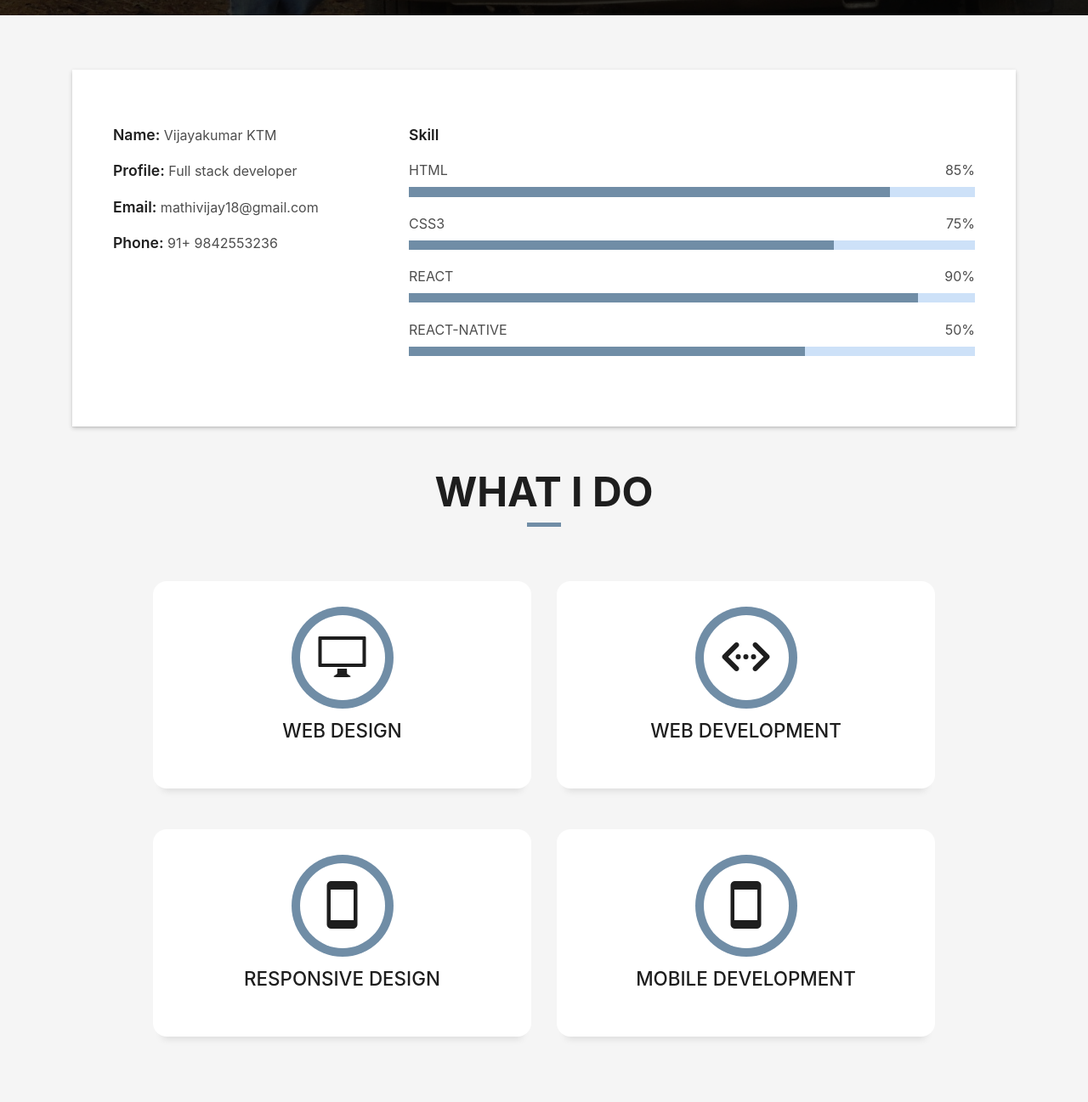
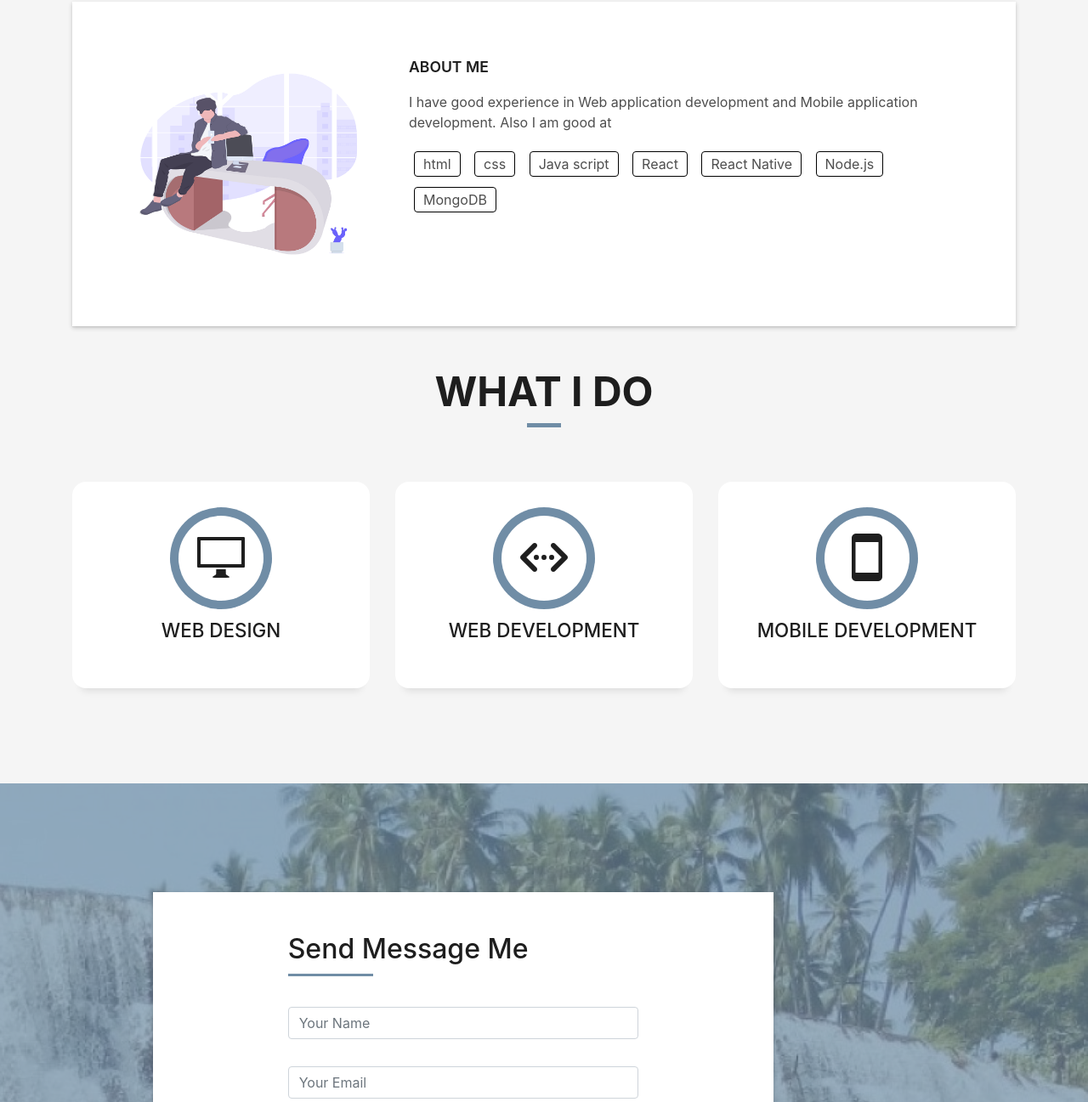
Before and after one commit to Vijayakumarktm/Vijayakumarktm.github.io, a plain HTML site: page index.html in a window 1280 px wide. Shown: the part 862-2159 px from the top of the page at 85% size. Drawn offline with Linux system fonts and the light colour scheme; files whose address does not match are found by name.

Commit message:
added image and design changed

```diff
--- a/css/style.css
+++ b/css/style.css
@@ -601,10 +601,24 @@ a:hover {
 ======================================*/
 
 .intro {
-  height: 110vh;
+  height: 100vh;
   position: relative;
   color: #fff;
 }
+
+.text-email{
+  font-size: 24px;
+}
+
+@media (max-width: 577px) {
+  .intro {
+    height: 140vh;
+  }
+  .text-email{
+    font-size: 20px;
+  }
+}
+
 
 .intro .intro-content {
   text-align: center;
--- a/index.html
+++ b/index.html
@@ -2,7 +2,7 @@
 <html lang="en">
 <head>
   <meta charset="utf-8">
-  <title>Vijay</title>
+  <title>Vijayakumar KTM</title>
   <meta content="width=device-width, initial-scale=1.0" name="viewport">
   <meta name="google-site-verification" content="2i-pibbknOfMJVs1ouRqjWVbqdt7DOEoGY-kI6hKs2A" />
   <meta content="" name="keywords">
@@ -66,6 +66,8 @@
           </div>
           <h1 class="intro-title mb-4">I am Vijayakumar KTM</h1>
           <p class="intro-subtitle"><span class="">Web Application Developer, Mobile Application Developer</span><strong class="text-slider"></strong></p>
+          <p><span class="text-email" style="color: white">mathivijay18@gmail.com</span></p>
+          <p><span class="text-email" style="color: white">91+ 9842553236</span></p>
         </div>
       </div>
     </div>
@@ -80,36 +82,45 @@
             <div class="row">
               <div class="col-md-4">
                     <div class="about-info">
-                      <p><span class="title-s">Name: </span> <span>Vijayakumar KTM</span></p>
+                      <!-- <p><span class="title-s">Name: </span> <span>Vijayakumar KTM</span></p>
                       <p><span class="title-s">Profile: </span> <span>Full stack developer</span></p>
                       <p><span class="title-s">Email: </span> <span>mathivijay18@gmail.com</span></p>
-                      <p><span class="title-s">Phone: </span> <span>91+ 9842553236</span></p>
+                      <p><span class="title-s">Phone: </span> <span>91+ 9842553236</span></p> -->
+                      <img class="img-fluid" src="img/coder.png" alt="">
                     </div>
               </div>
               <div class="col-md-8">
                 <div class="skill-mf">
-                  <p class="title-s">Skill</p>
-                  <span>HTML</span> <span class="pull-right">85%</span>
-                  <div class="progress">
-                    <div class="progress-bar" role="progressbar" style="width: 85%;" aria-valuenow="85" aria-valuemin="0"
-                      aria-valuemax="100"></div>
+                  <p class="title-s">ABOUT ME</p>
+                  <span>I have good experience in Web application development and Mobile application development.
+                    Also I am good at
+                  </span>
+                  <div style="margin-top: 1rem">
+                    <ul style="margin: 0px; padding: 0px">
+                      <li style="display: inline-block; padding: 4px 0px; margin-bottom: 10px; border-radius: 4px; margin: 5px 6px">
+                        <span style="border: 1px solid black; padding: 4px 10px; border-radius: 4px">html</span>
+                      </li>
+                      <li style="display: inline-block; padding: 4px 0px; margin-bottom: 10px; border-radius: 4px; margin: 5px 6px">
+                        <span  style="border: 1px solid black; padding: 4px 10px; border-radius: 4px">css</span>
+                      </li>
+                      <li style="display: inline-block; padding: 4px 0px; margin-bottom: 10px; border-radius: 4px; margin: 5px 6px">
+                        <span  style="border: 1px solid black; padding: 4px 10px; border-radius: 4px">Java script</span>
+                      </li>
+                      <li style="display: inline-block; padding: 4px 0px; margin-bottom: 10px; border-radius: 4px; margin: 5px 6px">
+                        <span  style="border: 1px solid black; padding: 4px 10px; border-radius: 4px">React</span>
+                      </li>
+                      <li style="display: inline-block; padding: 4px 0px; margin-bottom: 10px; border-radius: 4px; margin: 5px 6px">
+                        <span  style="border: 1px solid black; padding: 4px 10px; border-radius: 4px">React Native</span>
+                      </li>
+                      <li style="display: inline-block; padding: 4px 0px; margin-bottom: 10px; border-radius: 4px; margin: 5px 6px">
+                        <span  style="border: 1px solid black; padding: 4px 10px; border-radius: 4px">Node.js</span>
+                      </li>
+                      <li style="display: inline-block; padding: 4px 0px; margin-bottom: 10px; border-radius: 4px; margin: 5px 6px">
+                        <span  style="border: 1px solid black; padding: 4px 10px; border-radius: 4px">MongoDB</span>
+                      </li>
+                    </ul>
                   </div>
-                  <span>CSS3</span> <span class="pull-right">75%</span>
-                  <div class="progress">
-                    <div class="progress-bar" role="progressbar" style="width: 75%" aria-valuenow="75" aria-valuemin="0"
-                      aria-valuemax="100"></div>
-                  </div>
-                  <span>REACT</span> <span class="pull-right">90%</span>
-                  <div class="progress">
-                    <div class="progress-bar" role="progressbar" style="width: 90%" aria-valuenow="90" aria-valuemin="0"
-                      aria-valuemax="100"></div>
-                  </div>
-                  <span>REACT-NATIVE</span> <span class="pull-right">50%</span>
-                  <div class="progress">
-                    <div class="progress-bar" role="progressbar" style="width: 70%" aria-valuenow="50" aria-valuemin="0"
-                      aria-valuemax="100"></div>
-                  </div>
-                </div>
+              </div>
               </div>
               </div>
             </div>
@@ -133,8 +144,7 @@
         </div>
       </div>
       <div class="row">
-          <div class="col-md-1"></div>
-        <div class="col-md-5">
+        <div class="col-md-4">
           <div class="service-box">
             <div class="service-ico">
               <span class="ico-circle"><i class="ion-monitor"></i></span>
@@ -144,7 +154,7 @@
             </div>
           </div>
         </div>
-        <div class="col-md-5">
+        <div class="col-md-4">
           <div class="service-box">
             <div class="service-ico">
               <span class="ico-circle"><i class="ion-code-working"></i></span>
@@ -154,19 +164,7 @@
             </div>
           </div>
         </div>
-        <div class="col-md-1"></div>
-        <div class="col-md-1"></div>
-        <div class="col-md-5">
-          <div class="service-box">
-            <div class="service-ico">
-              <span class="ico-circle"><i class="ion-android-phone-portrait"></i></span>
-            </div>
-            <div class="service-content">
-              <h2 class="s-title">Responsive Design</h2>
-            </div>
-          </div>
-        </div>
-        <div class="col-md-5">
+        <div class="col-md-4">
           <div class="service-box">
             <div class="service-ico">
               <span class="ico-circle"><i class="ion-android-phone-portrait"></i></span>
```
Also changed, not shown: img/coder.png (added), img/developer.png (added).
